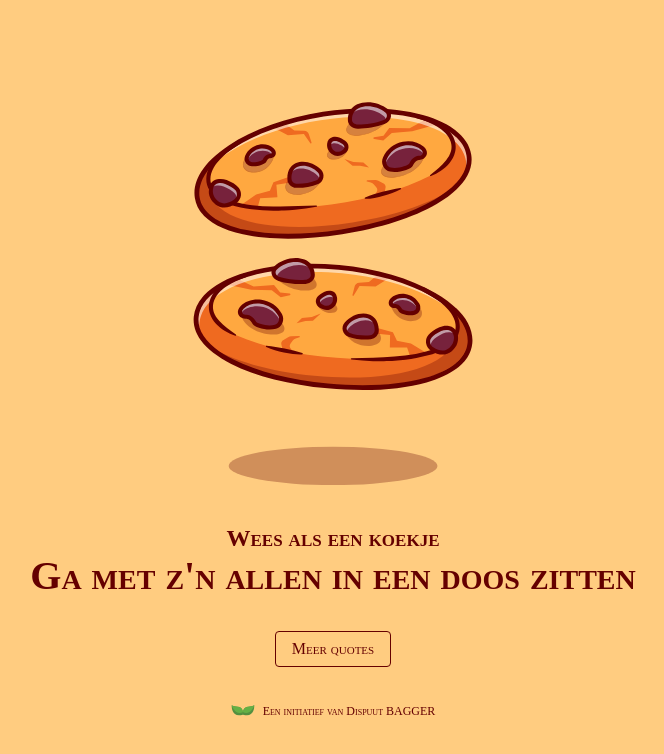
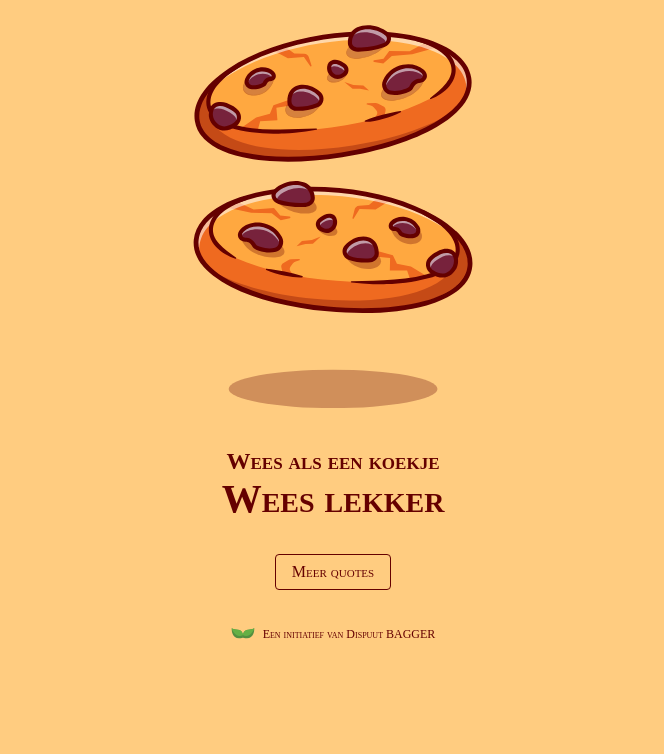
Before and after one commit to S-D-V-A-S-M-V-V-I-C-T-S-S-BAGGER/weeseenkoekje, a React (Create React App) app: page / in a window 1280 px wide. Shown: the top 754 px of the page, without its empty margins (307-971 px from the left). Built offline with nearby package versions, Linux system fonts and the light colour scheme.

Commit message:
Update 3 files

```diff
--- a/public/index.html
+++ b/public/index.html
@@ -15,7 +15,7 @@
       body,
       #root {
         width: 100%;
-        height: 100%;
+        min-height: 100vh;
 
         padding: 0;
         margin: 0;
--- a/src/lifestyle/CookieLifestyle.module.scss
+++ b/src/lifestyle/CookieLifestyle.module.scss
@@ -59,6 +59,7 @@
 
 .root span {
   margin-top: 2rem;
+  margin-bottom: 1rem;
 
   display: flex;
   align-items: center;
--- a/src/lifestyle/CookieLifestyle.tsx
+++ b/src/lifestyle/CookieLifestyle.tsx
@@ -14,11 +14,10 @@ const quotes = [
   "Wees een beetje salty",
   "Wees zoet",
   "Wees lekker",
-  "Ga met z'n allen in een doos zitten",
   "Wees goedkoop, maar soms een beetje duur",
   "Wees gevuld met chocolate chips",
-  "Heb geen ruggengraad",
-  "Wees nooit brak, maar wel een beetje gebroken"
+  "Heb geen ruggengraat",
+  "Wees nooit brak, maar wel een beetje gebroken",
 ];
 
 const CookieLifestyle = () => {
```
